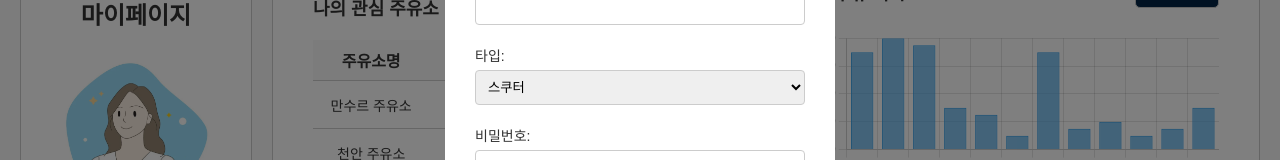
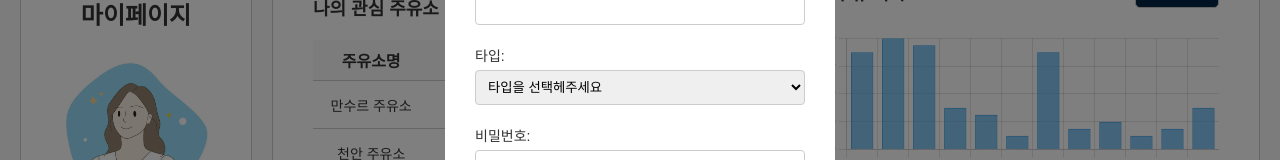
Before and after one commit to jung201/project_3, a React (Create React App) app in the folder VSCode/bob/: page /MyPage in a window 1280 px wide. Both pictures are taken after a click on the button "정보 수정". Shown: the part 150-310 px from the top of the page. Built offline with nearby package versions, Linux system fonts and the light colour scheme; no server answers; the HTML template or start-up script is replaced by a standard one; a web font is replaced by a local one.

Commit message:
ㅁㄴㅇㅁㄴㅇㅁㄴㅇ

```diff
--- a/VSCode/bob/src/pages/MyPage/UserEditPopup.js
+++ b/VSCode/bob/src/pages/MyPage/UserEditPopup.js
@@ -19,7 +19,7 @@ const UserEditPopup = ({ setShowEditPopup, userId }) => {
   useEffect(() => {
     const fetchUserData = async () => {
       try {
-        const userData = await fetchMyPage(userId);
+        const userData = await fetchMyPage(userId); // API 호출로 사용자 데이터 가져오기
         setFormData({
           nickname: userData.nickname,
           type: getCcLabel(userData.type), // DB 코드 값을 라벨로 변환 (S → 스쿠터)
@@ -107,6 +107,7 @@ const UserEditPopup = ({ setShowEditPopup, userId }) => {
               style={{ width: "100%" }}
             >
               {/* 한글 라벨로 보여줌 */}
+              <option value="선택">타입을 선택헤주세요</option>
               <option value="스쿠터">스쿠터</option>
               <option value="소형">소형</option>
               <option value="중형">중형</option>
```
